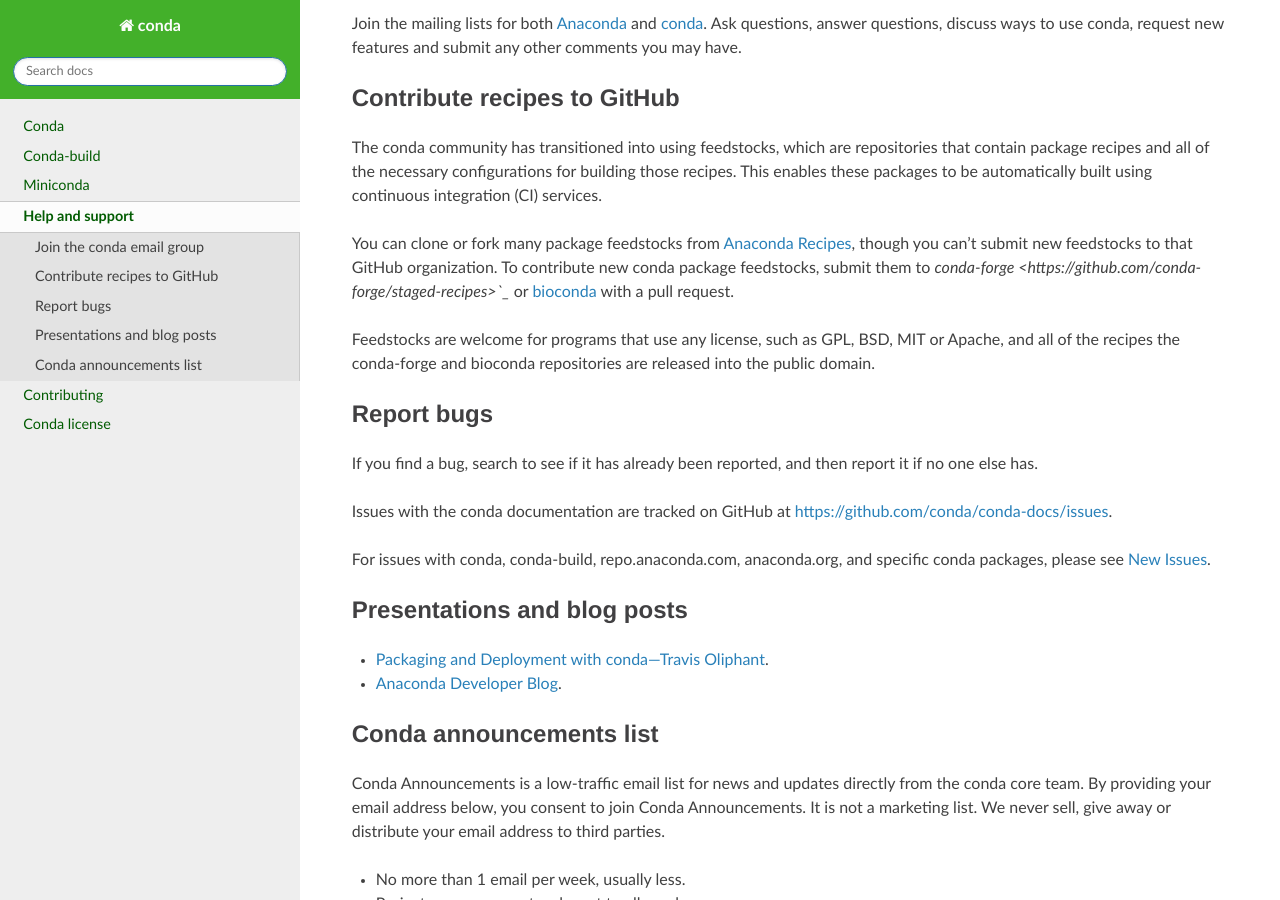
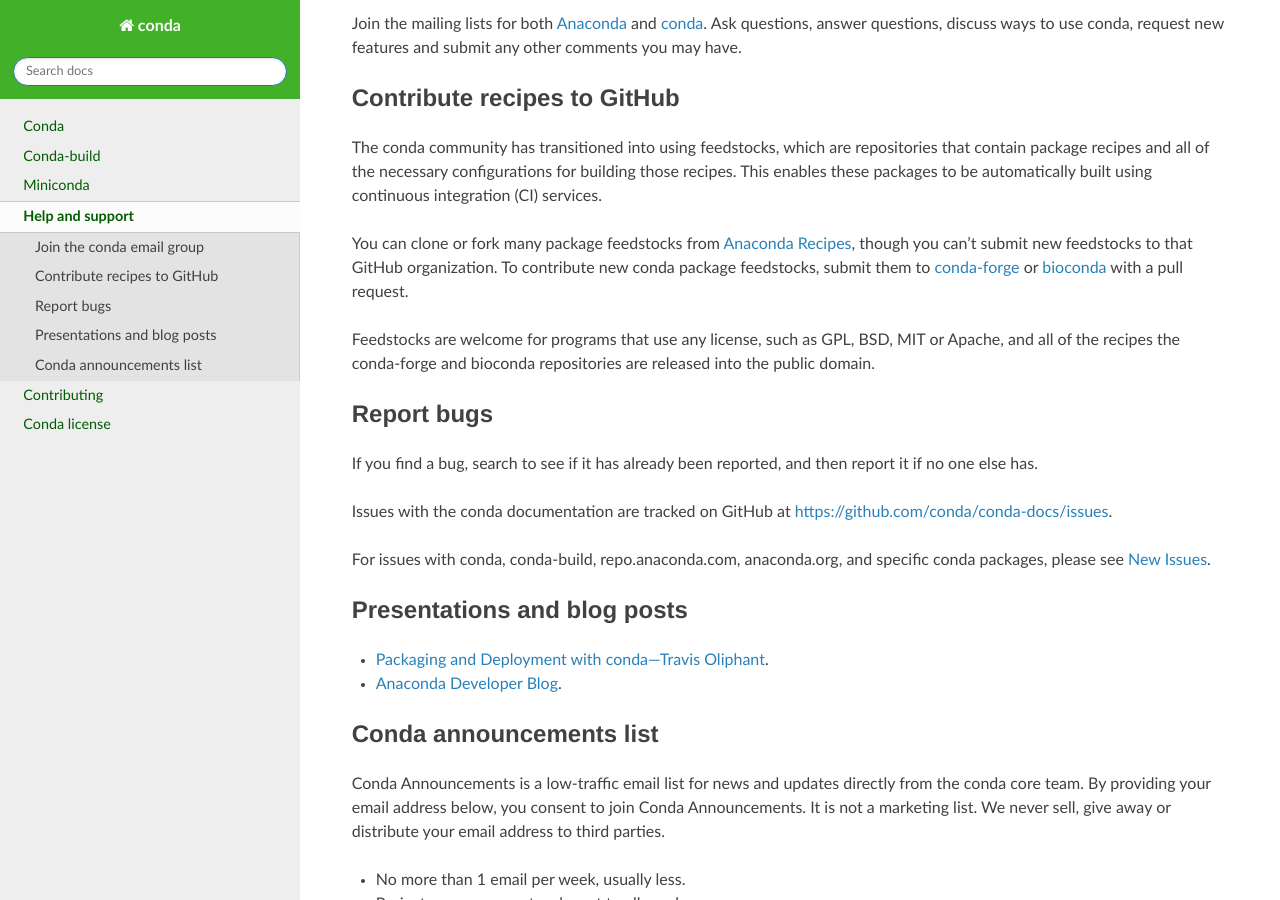
Before and after one commit to conda/conda-docs, a Sphinx documentation site: the page built from docs/source/help-support.rst, in a window 1280 px wide and 900 px high, scrolled down 363 px. Built offline with Sphinx 7.4.7 and the Read the Docs theme 2.0.0, drawn with Linux system fonts in a browser that asks for light colours; comment, search, counter and statistics services are not loaded.

Commit message:
Apply suggestions from code review

```diff
--- a/docs/source/help-support.rst
+++ b/docs/source/help-support.rst
@@ -43,7 +43,7 @@
 <https://github.com/AnacondaRecipes>`_, though you can't submit new
 feedstocks to that GitHub organization. To contribute new conda package
 feedstocks, submit them to `conda-forge
-<https://github.com/conda-forge/staged-recipes>`_` or `bioconda
+<https://github.com/conda-forge/staged-recipes>`_ or `bioconda
 <https://github.com/bioconda/bioconda-recipes>`_ with a pull request.
 
 Feedstocks are welcome for programs that use any license, such as GPL,
```
